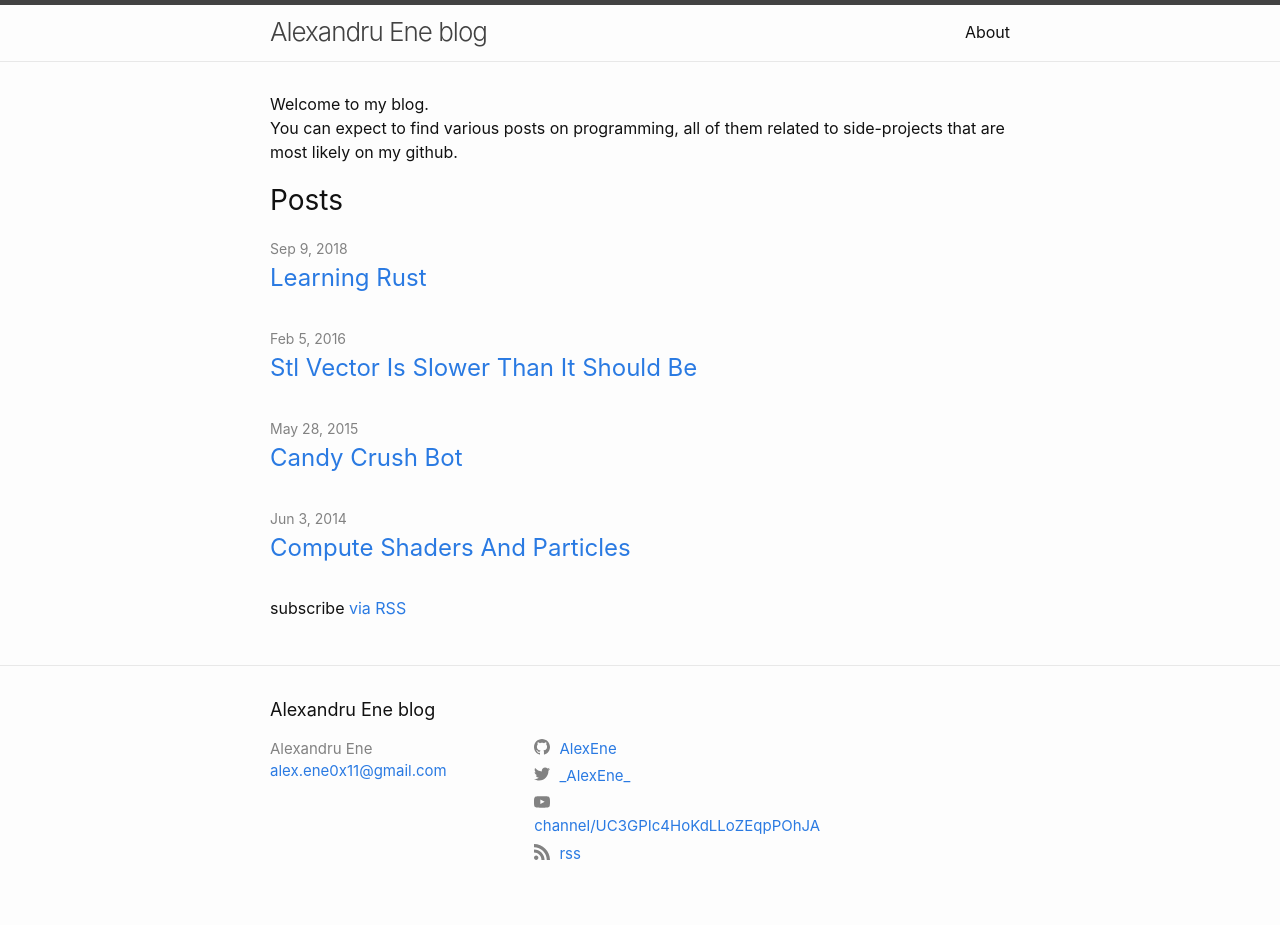
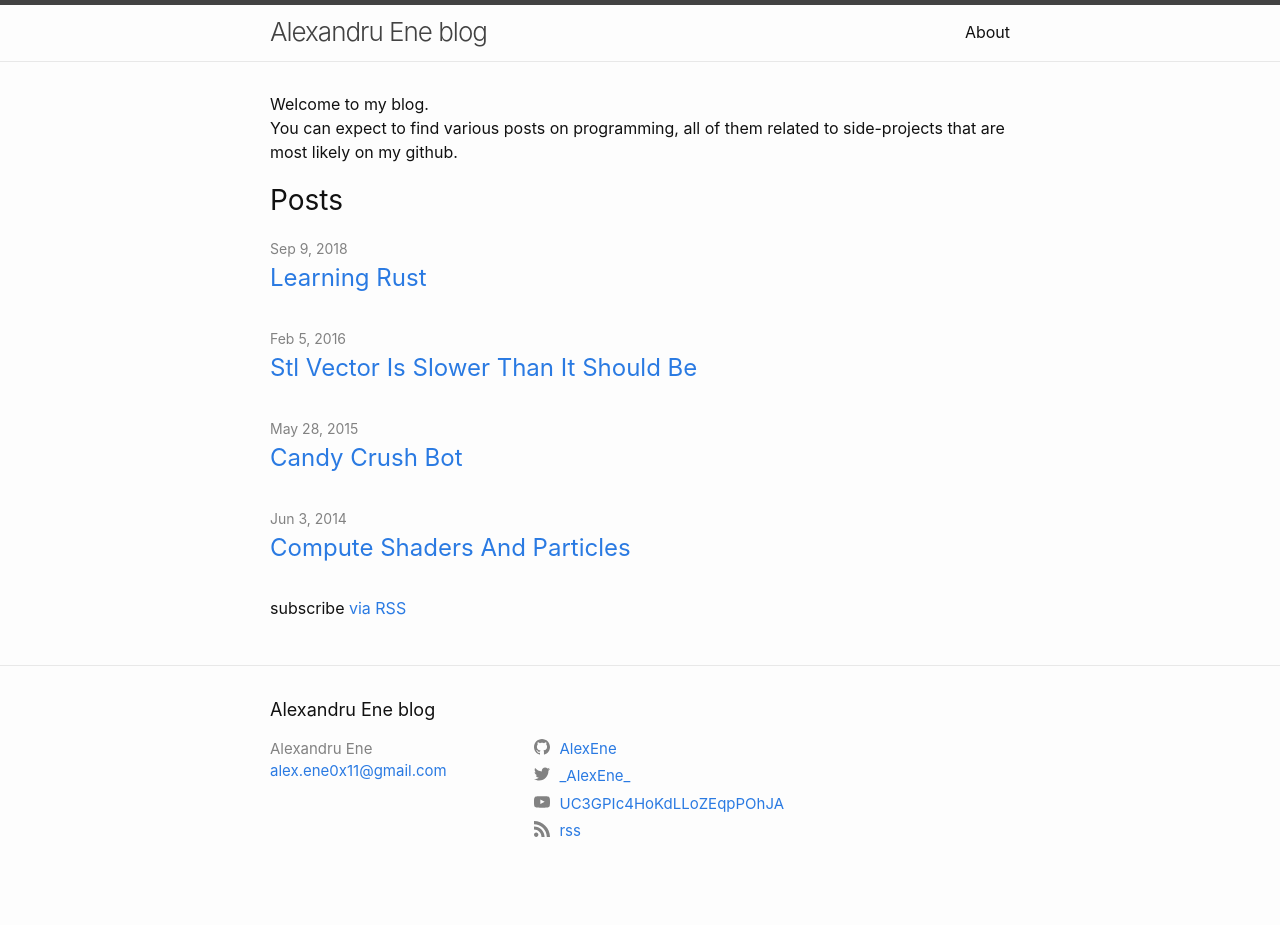
Before and after one commit to AlexEne/AlexEne.github.io, a Jekyll site: the page built from index.md, in a window 1280 px wide. Built offline with Jekyll 4.4.1, drawn with Linux system fonts in a browser that asks for light colours; after the commit the page ends 903 px from its top, so only the background shows below that.

Commit message:
fixed youtube channel

```diff
--- a/_config.yml
+++ b/_config.yml
@@ -4,7 +4,7 @@ author: Alexandru Ene
 # social links
 twitter_username: _AlexEne_
 github_username:  AlexEne
-youtube_username: channel/UC3GPIc4HoKdLLoZEqpPOhJA
+youtube_username: UC3GPIc4HoKdLLoZEqpPOhJA
 email: alex.ene0x11@gmail.com
 rss: rss
 
--- a/_includes/social.html
+++ b/_includes/social.html
@@ -8,7 +8,7 @@
   {%- if site.pinterest_username -%}<li><a href="https://www.pinterest.com/{{ site.pinterest_username| cgi_escape | escape }}"><svg class="svg-icon"><use xlink:href="{{ '/assets/minima-social-icons.svg#pinterest' | relative_url }}"></use></svg> <span class="username">{{ site.pinterest_username| escape }}</span></a></li>{%- endif -%}
   {%- for mst in site.mastodon -%}{%- if mst.username and mst.instance -%}<li><a href="https://{{ mst.instance| cgi_escape | escape}}/@{{mst.username}}"><svg class="svg-icon"><use xlink:href="{{ '/assets/minima-social-icons.svg#mastodon' | relative_url }}"></use></svg> <span class="username">{{ mst.username|escape }}</span></a></li>{%- endif -%}{%- endfor -%}
   {%- if site.twitter_username -%}<li><a href="https://twitter.com/{{ site.twitter_username| cgi_escape | escape }}"><svg class="svg-icon"><use xlink:href="{{ '/assets/minima-social-icons.svg#twitter' | relative_url }}"></use></svg> <span class="username">{{ site.twitter_username| escape }}</span></a></li>{%- endif -%}
-  {%- if site.youtube_username -%}<li><a href="https://www.youtube.com/{{ site.youtube_username| cgi_escape | escape }}"><svg class="svg-icon"><use xlink:href="{{ '/assets/minima-social-icons.svg#youtube' | relative_url }}"></use></svg> <span class="username">{{ site.youtube_username| escape }}</span></a></li>{%- endif -%}
+  {%- if site.youtube_username -%}<li><a href="https://www.youtube.com/channel/{{ site.youtube_username| cgi_escape | escape }}"><svg class="svg-icon"><use xlink:href="{{ '/assets/minima-social-icons.svg#youtube' | relative_url }}"></use></svg> <span class="username">{{ site.youtube_username| escape }}</span></a></li>{%- endif -%}
   {%- if site.googleplus_username -%}<li><a href="https://plus.google.com/{{ site.googleplus_username| escape }}"><svg class="svg-icon"><use xlink:href="{{ '/assets/minima-social-icons.svg#googleplus' | relative_url }}"></use></svg> <span class="username">{{ site.googleplus_username| escape }}</span></a></li>{%- endif -%}
   {%- if site.rss -%}<li><a href="{{ 'feed.xml' | relative_url }}"><svg class="svg-icon"><use xlink:href="{{ '/assets/minima-social-icons.svg#rss' | relative_url }}"></use></svg> <span>{{ site.rss | escape }}</span></a></li>{%- endif -%}
 </ul>
```
